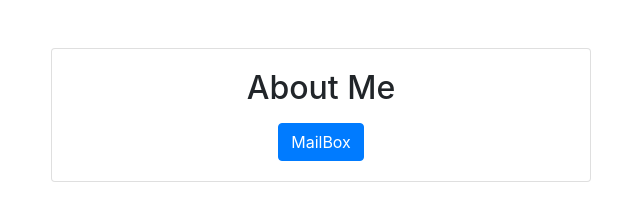
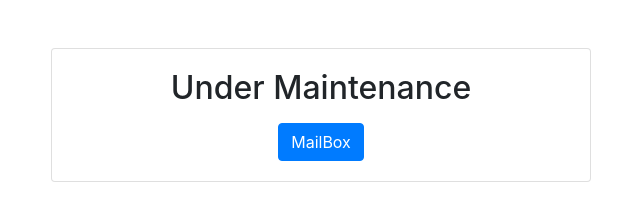
Before and after one commit to ShardulGusain5/ShardulGusain.github.io, a plain HTML site: page index.html in a window 1280 px wide. Shown: the whole page, without its empty margins (319-959 px from the left). Drawn offline with nearby package versions, Linux system fonts and the light colour scheme.

Commit message:
initial commit

```diff
--- a/index.html
+++ b/index.html
@@ -16,7 +16,7 @@
             <div class="col-md-6 offset-md-3">
                 <div class="card">
                     <div class="card-body">
-                        <h2 class="card-title text-center">About Me</h2>
+                        <h2 class="card-title text-center">Under Maintenance</h2>
                         <p class="card-text">
 
                         </p>
```
